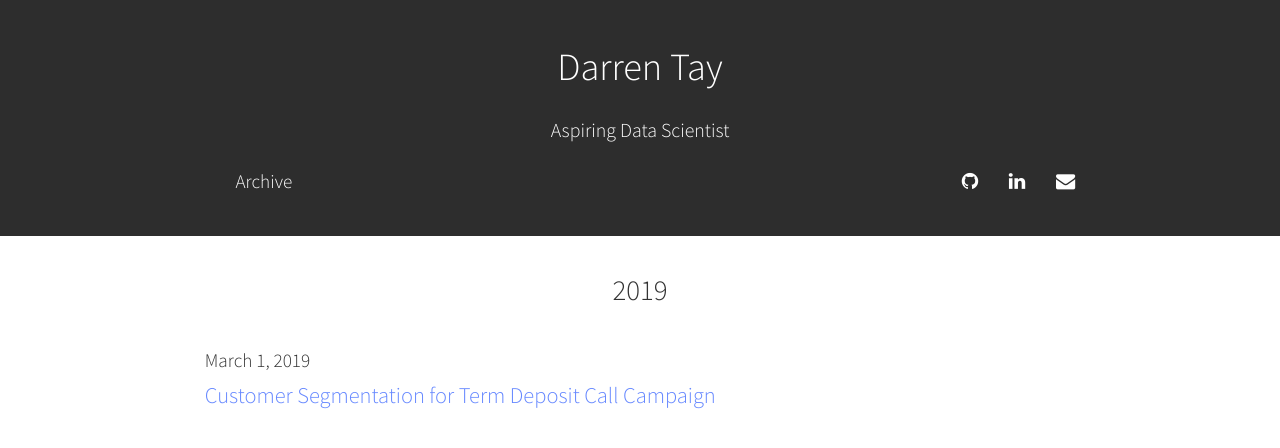
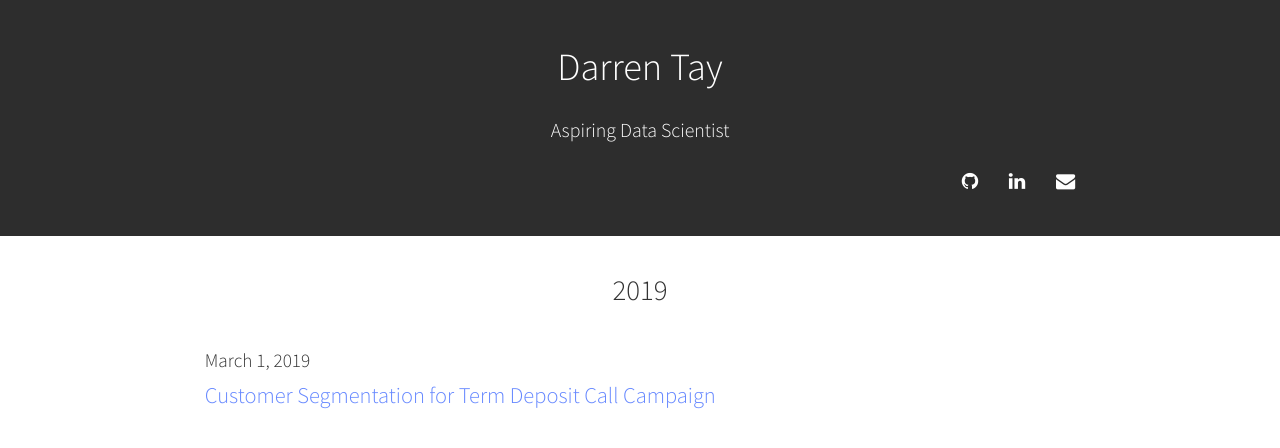
Before and after one commit to darrenwtay/darrenwtay.github.io, a Jekyll site: the page built from archive.html, in a window 1280 px wide. Shown: the top 448 px of the page. Built offline with Jekyll 4.4.1, drawn with Linux system fonts in a browser that asks for light colours.

Commit message:
Update _config.yml

```diff
--- a/_config.yml
+++ b/_config.yml
@@ -14,8 +14,6 @@ style:
 
 navigation:
   - index.html
-  - archive.html
-  - about.md
 
 links: # see http://fontawesome.io/icons/#brand for all possible icons
   - github: "https://github.com/darrenwtay"
```
